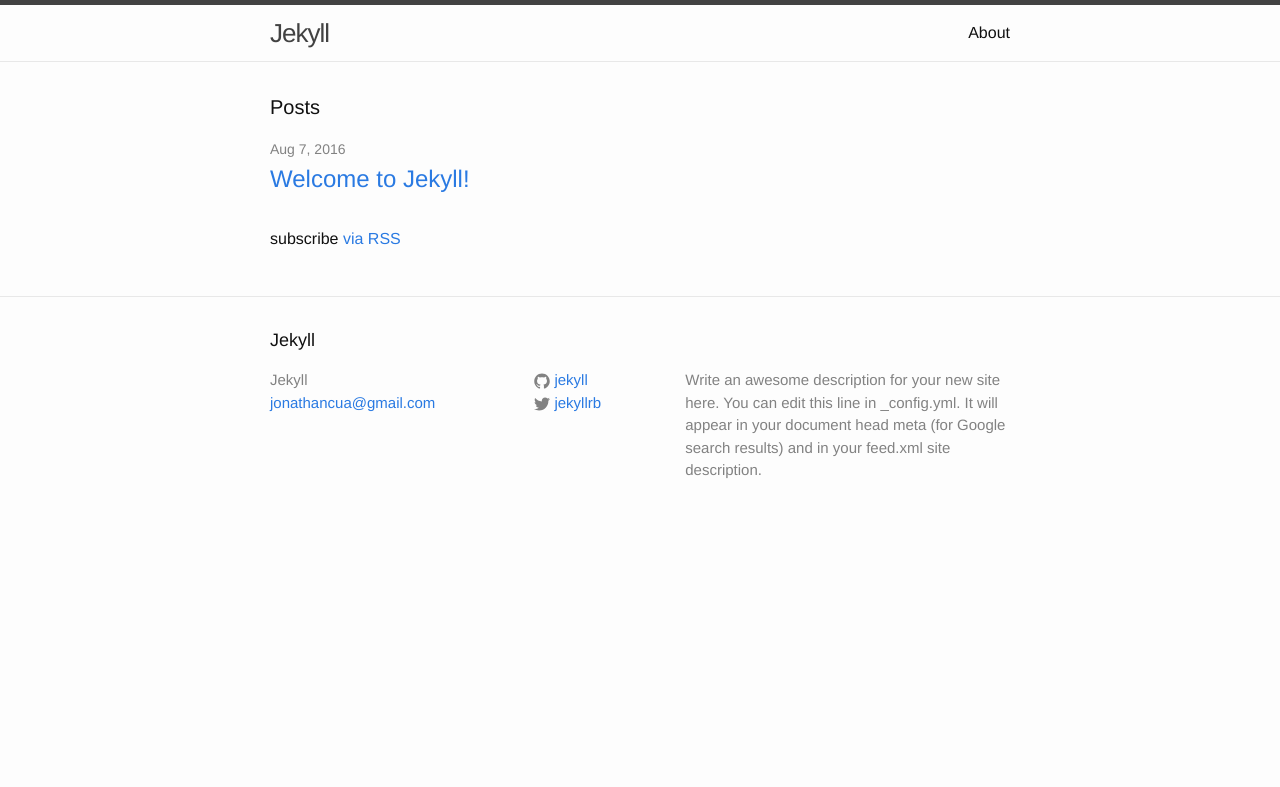
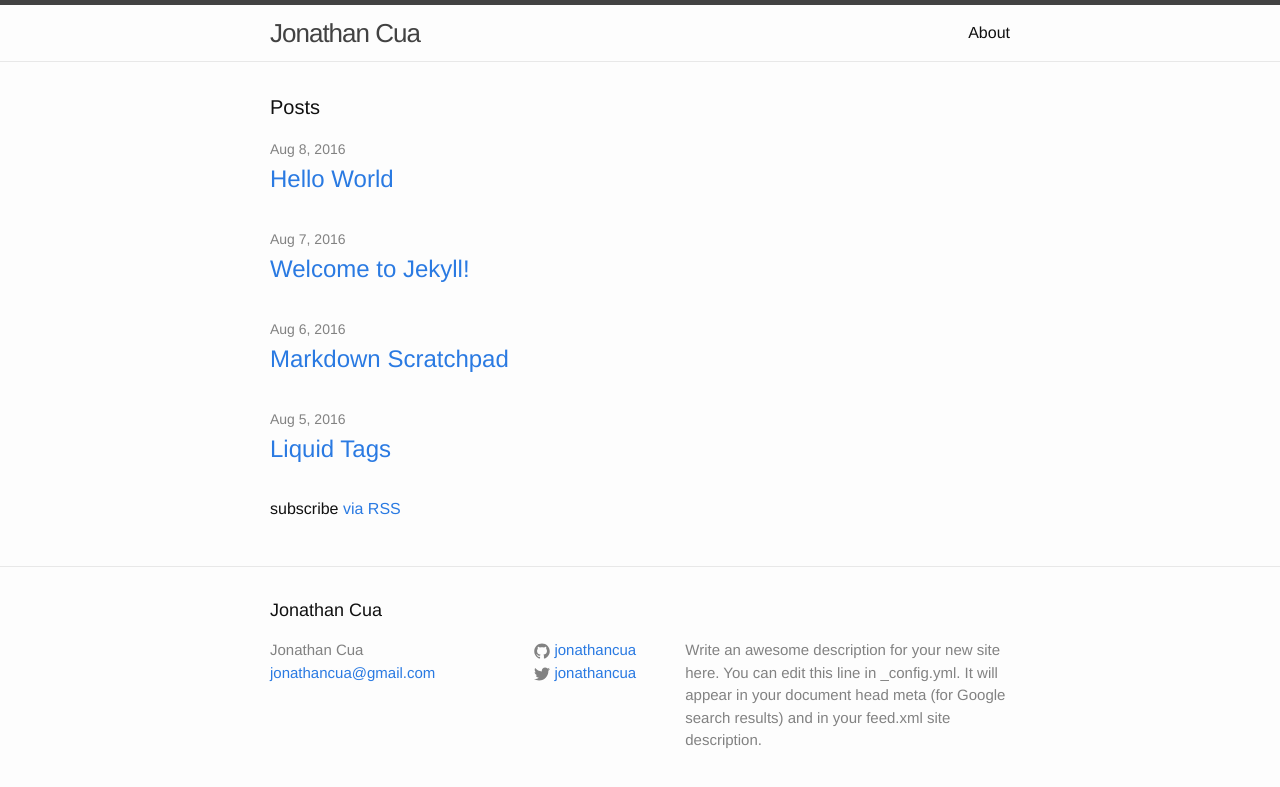
Before and after one commit to jonathancua/jonathancua, a Jekyll site: the page built from index.html, in a window 1280 px wide. Shown: the top 787 px of the page. Built offline with Jekyll 4.4.1, drawn with Linux system fonts in a browser that asks for light colours.

Commit message:
add more posts

```diff
--- a/_config.yml
+++ b/_config.yml
@@ -6,7 +6,7 @@
 # 'jekyll serve'. If you change this file, please restart the server process.
 
 # Site settings
-title: Jekyll
+title: Jonathan Cua
 email: jonathancua@gmail.com
 description: > # this means to ignore newlines until "baseurl:"
   Write an awesome description for your new site here. You can edit this
@@ -14,8 +14,8 @@
   Google search results) and in your feed.xml site description.
 baseurl: "" # the subpath of your site, e.g. /blog
 url: "http://jonathancua.github.io" # the base hostname & protocol for your site
-twitter_username: jekyllrb
-github_username:  jekyll
+twitter_username: jonathancua
+github_username:  jonathancua
 
 # Build settings
 markdown: kramdown
--- /dev/null
+++ b/_posts/2016-08-08-hello-world.md
@@ -0,0 +1,6 @@
+---
+layout: post
+---
+
+Hello World!
+============
```
Also changed, not shown: _posts/2016-08-05-liquid-tags.md (added, +20 -0 lines), _posts/2016-08-06-Markdown-scratchpad.md (added, +99 -0 lines).
